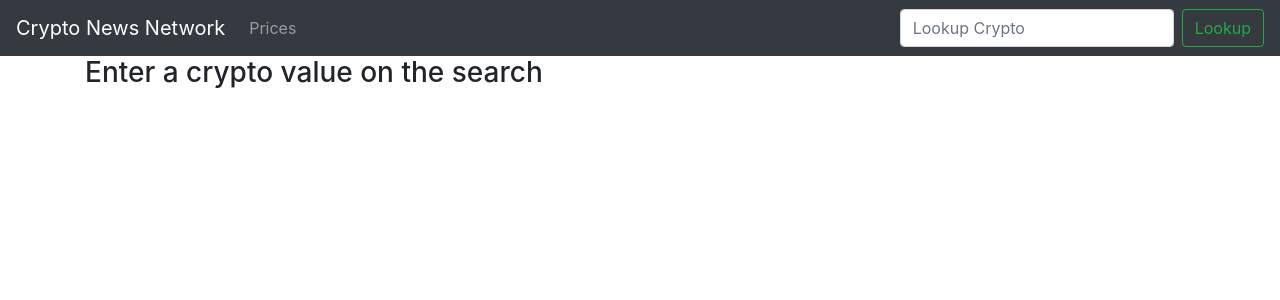
After one commit to leohck/Webcryptosite, a Django app: page /prices/ in a window 1280 px wide. The commit adds this page. Shown: the top 300 px of the page. Run offline with Django 3.2, Linux system fonts and the light colour scheme; some libraries are stand-ins or nearby versions.

Commit message:
Pushing to heroku

```diff
--- /dev/null
+++ b/crypto/templates/prices.html
@@ -0,0 +1,48 @@
+{% extends 'base.html' %}
+
+{% block title %}
+    Prices
+{% endblock %}
+
+{% block main %}
+    {% if notfound %}
+        <h3>{{ notfound }}</h3>
+    {% else %}
+        {% if price.Response %}
+            <h3>Sorry, but we can't found the crypto that you want, please search for a new crypto on the search form. </h3>
+        {% endif %}
+        {% for key, value in price.DISPLAY.items %}
+            <div class="jumbotron">
+                <h1 class="display-4">{{ key }}</h1>
+                <strong>PRICE</strong>: {{ value.USD.PRICE }}<br>
+                <strong>LASTUPDATE</strong>: {{ value.USD.LASTUPDATE }}<br>
+                <strong>LASTVOLUME</strong>: {{ value.USD.LASTVOLUME }}<br>
+                <strong>LASTVOLUMETO</strong>: {{ value.USD.LASTVOLUMETO }}<br>
+                <strong>LASTTRADEID</strong>: {{ value.USD.LASTTRADEID }}<br>
+                <strong>VOLUMEDAY</strong>: {{ value.USD.VOLUMEDAY }}<br>
+                <strong>VOLUMEDAYTO</strong>: {{ value.USD.VOLUMEDAYTO }}<br>
+                <strong>VOLUME24HOUR</strong>: {{ value.USD.VOLUME24HOUR }}<br>
+                <strong>VOLUME24HOURTO</strong>: {{ value.USD.VOLUME24HOURTO }}<br>
+                <strong>OPENDAY</strong>: {{ value.USD.OPENDAY }}<br>
+                <strong>HIGHDAY</strong>: {{ value.USD.HIGHDAY }}<br>
+                <strong>LOWDAY</strong>: {{ value.USD.LOWDAY }}<br>
+                <strong>OPEN24HOUR</strong>: {{ value.USD.OPEN24HOUR }}<br>
+                <strong>HIGH24HOUR</strong>: {{ value.USD.HIGH24HOUR }}<br>
+                <strong>LOW24HOUR</strong>: {{ value.USD.LOW24HOUR }}<br>
+                <strong>LASTMARKET</strong>: {{ value.USD.LASTMARKET }}<br>
+                <strong>VOLUMEHOUR</strong>: {{ value.USD.VOLUMEHOUR }}<br>
+                <strong>VOLUMEHOURTO</strong>: {{ value.USD.VOLUMEHOURTO }}<br>
+                <strong>OPENHOUR</strong>: {{ value.USD.OPENHOUR }}<br>
+                <strong>HIGHHOUR</strong>: {{ value.USD.HIGHHOUR }}<br>
+                <strong>LOWHOUR</strong>: {{ value.USD.LOWHOUR }}<br>
+                <strong>CHANGE24HOUR</strong>: {{ value.USD.CHANGE24HOUR }}<br>
+                <strong>CHANGEPCT24HOUR</strong>: {{ value.USD.CHANGEPCT24HOUR }}<br>
+                <strong>CHANGEDAY</strong>: {{ value.USD.CHANGEDAY }}<br>
+                <strong>CHANGEPCTDAY</strong>: {{ value.USD.CHANGEPCTDAY }}<br>
+                <strong>SUPPLY</strong>: {{ value.USD.SUPPLY }}<br>
+                <strong>MKTCAP</strong>: {{ value.USD.MKTCAP }}
+            </div>
+        {% endfor %}
+    {% endif %}
+
+{% endblock %}
--- a/crypto/urls.py
+++ b/crypto/urls.py
@@ -4,4 +4,5 @@ from . import views
 
 urlpatterns = [
     path('', views.home, name="home"),
+    path('prices/', views.prices, name="prices"),
 ]
--- a/crypto/views.py
+++ b/crypto/views.py
@@ -5,12 +5,25 @@ import json
 
 # Create your views here.
 def home(request):
-
-    # Grab crypto values
-    api_request = requests.get("https://min-api.cryptocompare.com/data/price?fsym=BTC&tsyms=USD")
-    price = json.loads(api_request.content)
+    # Grab crypto Price Data
+    price_request = requests.get(
+        "https://min-api.cryptocompare.com/data/pricemultifull?fsyms=BTC,XRP,ETH,BCH,EOS,LTC,XLM,ADA,USDT,"
+        "TRX&tsyms=USD,EUR")
+    price = json.loads(price_request.content)
 
     # Grab cryto datas
     api_request = requests.get("https://min-api.cryptocompare.com/data/v2/news/?lang=EN")
     news = json.loads(api_request.content)
     return render(request, 'home.html', context={'news': news, 'price': price})
+
+
+def prices(request):
+    if request.method == 'POST':
+        quote = request.POST['quote']
+        quote = quote.upper()
+        price_request = requests.get("https://min-api.cryptocompare.com/data/pricemultifull?fsyms="+quote+"&tsyms=USD")
+        price = json.loads(price_request.content)
+        return render(request, 'prices.html', {'price': price})
+    else:
+        notfound = "Enter a crypto value on the search"
+        return render(request, 'prices.html', {'notfound': notfound})
--- a/templates/base.html
+++ b/templates/base.html
@@ -12,8 +12,8 @@
 
 </head>
 <body>
-<nav class="navbar navbar-expand-lg navbar-light bg-light">
-    <a class="navbar-brand" href="#">Crypto News Network</a>
+<nav class="navbar navbar-expand-lg navbar-dark bg-dark">
+    <a class="navbar-brand" href="{% url 'home' %}">Crypto News Network</a>
     <button class="navbar-toggler" type="button" data-toggle="collapse" data-target="#navbarSupportedContent"
             aria-controls="navbarSupportedContent" aria-expanded="false" aria-label="Toggle navigation">
         <span class="navbar-toggler-icon"></span>
@@ -22,12 +22,13 @@
     <div class="collapse navbar-collapse" id="navbarSupportedContent">
         <ul class="navbar-nav mr-auto">
             <li class="nav-item">
-                <a class="nav-link" href="#">Link</a>
+                <a class="nav-link" href="{% url 'prices' %}">Prices</a>
             </li>
         </ul>
-        <form class="form-inline my-2 my-lg-0">
-            <input class="form-control mr-sm-2" type="search" placeholder="Search" aria-label="Search">
-            <button class="btn btn-outline-success my-2 my-sm-0" type="submit">Search</button>
+        <form class="form-inline my-2 my-lg-0" method="post" action="{% url 'prices' %}">
+            {% csrf_token %}
+            <input class="form-control mr-sm-2" type="search" placeholder="Lookup Crypto" aria-label="Search" name="quote">
+            <button class="btn btn-outline-success my-2 my-sm-0" type="submit">Lookup</button>
         </form>
     </div>
 </nav>
```
Also changed, not shown: crypto/templates/home.html (+26 -1 lines), 1 other file.
